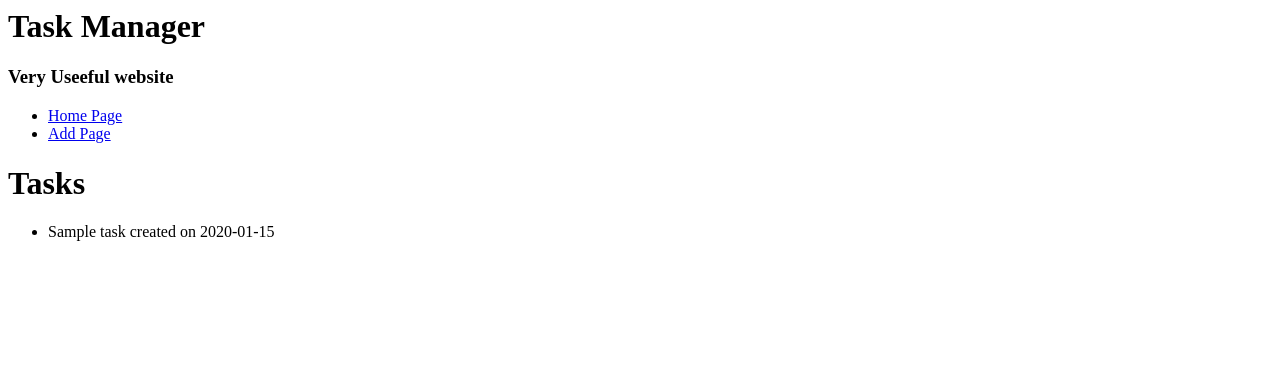
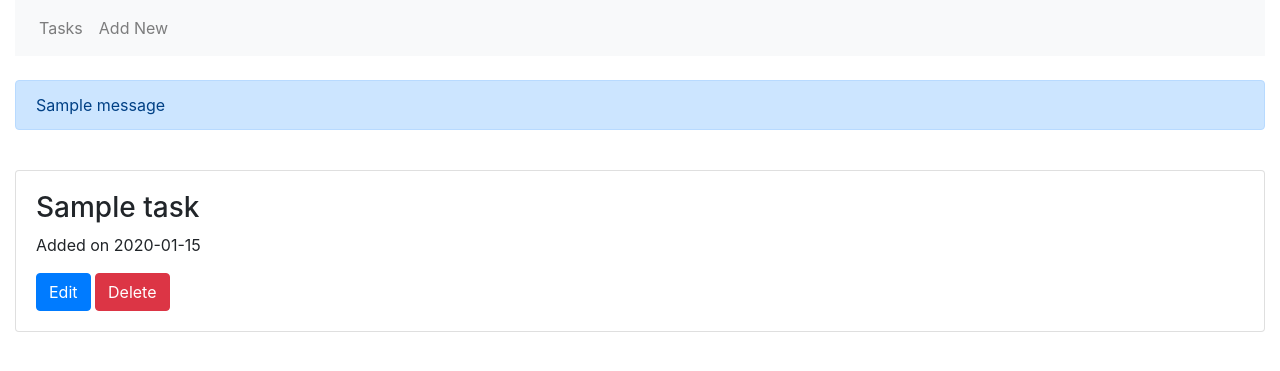
Before and after one commit to irahulmalik/flask-todo, a Flask app: page / in a window 1280 px wide. Shown: the top 371 px of the page. Run offline with Flask 2, Linux system fonts and the light colour scheme; tables that the repository leaves empty hold one stand-in row (values such as "Sample post"); one stand-in notice (Sample message) is shown; some libraries are stand-ins or nearby versions.

Commit message:
complete

```diff
--- a/forms.py
+++ b/forms.py
@@ -5,3 +5,6 @@ from wtforms.validators import DataRequired
 class AddTaskForm(FlaskForm):
     title= StringField('Title', validators=[DataRequired()])
     submit = SubmitField('Submit')
+
+class DeleteTaskForm(FlaskForm):
+    submit = SubmitField('Delete')
--- a/routes.py
+++ b/routes.py
@@ -1,5 +1,5 @@
 from app import app, db
-from flask import render_template, redirect, url_for
+from flask import render_template, redirect, url_for, flash, get_flashed_messages
 import forms
 from models import Task
 from datetime import datetime
@@ -21,7 +21,41 @@ def add():
         db.session.add(t)
         db.session.commit()
 
-        print('Submitted title', form.title.data)
+        flash('Task added to the database')
 
         return redirect(url_for('index'))
     return render_template('add.html', form=form)
+
+@app.route('/edit/<int:task_id>', methods=['GET', 'POST'])
+def edit(task_id):
+    task = Task.query.get(task_id)
+    form = forms.AddTaskForm()
+
+    if task:
+        if form.validate_on_submit():
+            task.title = form.title.data
+            task.date = datetime.utcnow()
+            db.session.commit()
+            flash('Task has been editted')
+            return redirect(url_for('index'))
+        form.title.data = task.title
+        return render_template('/edit.html',form=form, task_id=task_id)
+    return redirect(url_for('index'))
+
+@app.route('/delete/<int:task_id>', methods=['GET', 'POST'])
+def delete(task_id):
+    task = Task.query.get(task_id)
+    form = forms.DeleteTaskForm()
+
+    if task:
+        if form.validate_on_submit():
+            db.session.delete(task)
+            db.session.commit()
+            flash('Task Has been deleted')
+            return redirect(url_for('index'))
+
+        return render_template('/delete.html',form=form, task_id=task_id, title=task.title)
+    else:
+        flash('Task not found')
+
+    return redirect(url_for('index'))
--- a/templates/base.html
+++ b/templates/base.html
@@ -1,15 +1,35 @@
-<html>
-    <head>
-        <title>Task Manager</title>
-    </head>
-    <body>
-        <h1>Task Manager</h1>
-        <h3>Very Useeful website</h3>
-        <ul>
-            <li><a href="{{ url_for('index')}}">Home Page</a></li>
-            <li><a href="{{ url_for('add')}}">Add Page</a></li>
+<!doctype html>
+<html lang="en">
+  <head>
+    <!-- Required meta tags -->
+    <meta charset="utf-8">
+    <meta name="viewport" content="width=device-width, initial-scale=1, shrink-to-fit=no">
+
+    <!-- Bootstrap CSS -->
+    <link rel="stylesheet" href="https://stackpath.bootstrapcdn.com/bootstrap/4.5.0/css/bootstrap.min.css" integrity="sha384-9aIt2nRpC12Uk9gS9baDl411NQApFmC26EwAOH8WgZl5MYYxFfc+NcPb1dKGj7Sk" crossorigin="anonymous">
+
+    <title>Tasks</title>
+  </head>
+  <body>
+    <div class="container-fluid">
+      <nav class="navbar navbar-expand-lg navbar-light bg-light">
+        <ul class="navbar-nav">
+          <li class="nav-item"><a href="{{ url_for('index') }}" class="nav-link">Tasks</a></li>
+          <li class="nav-item"><a href="{{ url_for('add') }}" class="nav-link">Add New</a></li>
         </ul>
-        {% block main %}
-        {% endblock %}
-    </body>
+      </nav>
+      <br>
+      {% with messages = get_flashed_messages() %}
+        {% if messages %}
+          {% for message in messages %}
+          <div class="alert alert-primary">
+            {{ message }}
+          </div>
+          {% endfor %}
+        {% endif %}
+      {% endwith %}
+      <br>
+      {% block main %}{% endblock %}
+    </div>
+  </body>
 </html>
--- a/templates/starter/add.html
+++ b/templates/edit.html
@@ -2,10 +2,10 @@
 
 {% block main %}
 <div class="container-fluid">
-  <form action="{{ url_for('add') }}" method="post">
+  <form action="{{ url_for('edit', task_id=task_id) }}" method="post">
     {{ form.csrf_token }}
     <div class="row">
-      <h3>Add Task</h3>
+      <h3>Edit Task</h3>
       <div class="col">
         {{ form.title(class="form-control") }}
       </div>
--- a/templates/index.html
+++ b/templates/index.html
@@ -1,10 +1,14 @@
-{%extends "base.html" %}
+{% extends "base.html" %}
 
-{%block main %}
-<h1>Tasks</h1>
-<ul>
-    {% for task in tasks %}
-    <li>{{task.title }} created on {{ task.date }}</li>
-    {% endfor %}
-</ul>
+{% block main %}
+  {% for task in tasks %}
+    <div class="card">
+      <div class="card-body">
+        <h3>{{ task.title }}</h3>
+        <p>Added on {{ task.date }}</p>
+        <a href="{{ url_for('edit', task_id=task.id) }}" class="btn btn-primary">Edit</a>
+        <a href="{{ url_for('delete', task_id=task.id) }}" class="btn btn-danger">Delete</a>
+      </div>
+    </div>
+  {% endfor %}
 {% endblock %}
```
Also changed, not shown: templates/delete.html (added, +19 -0 lines), data.db.
